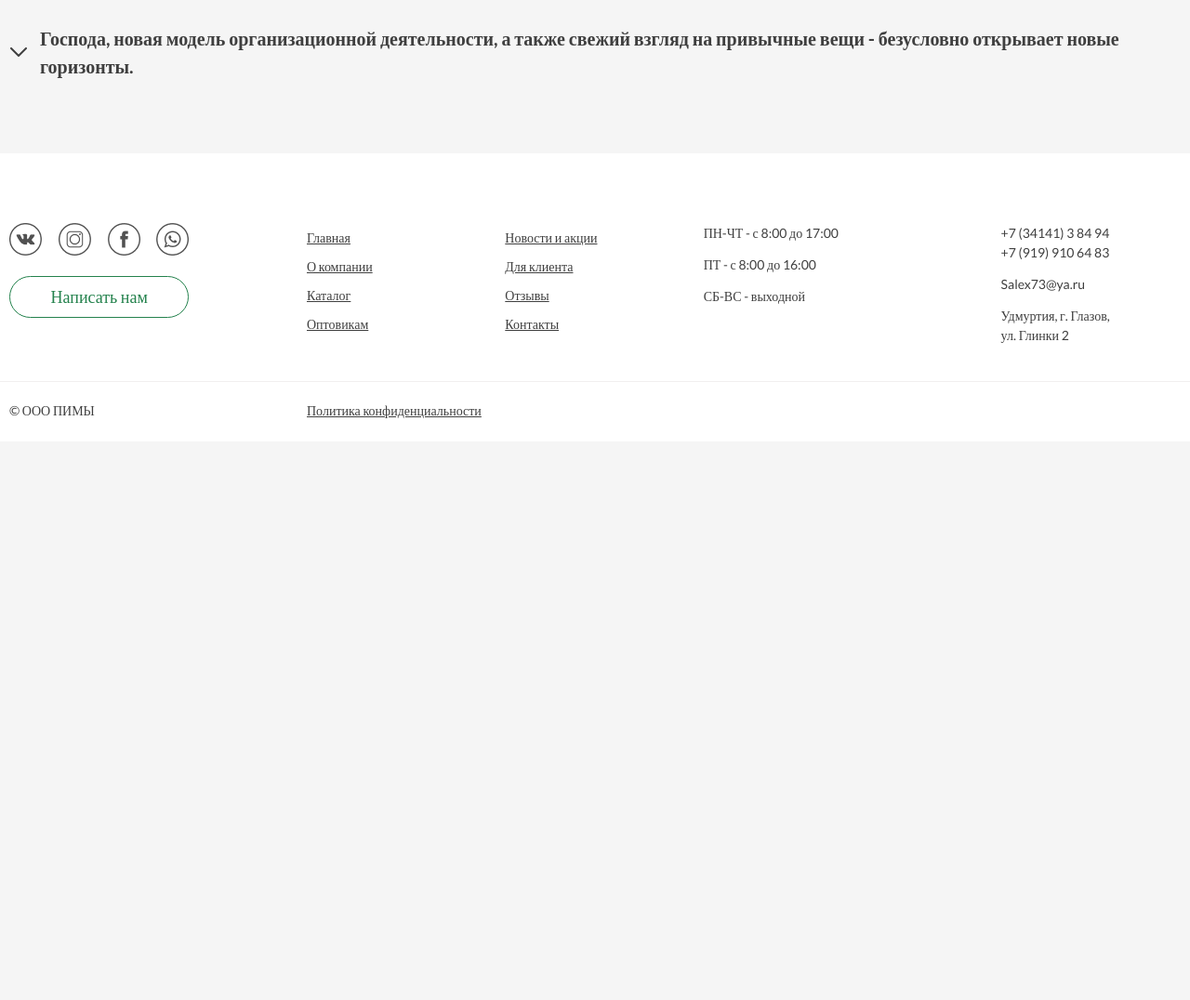
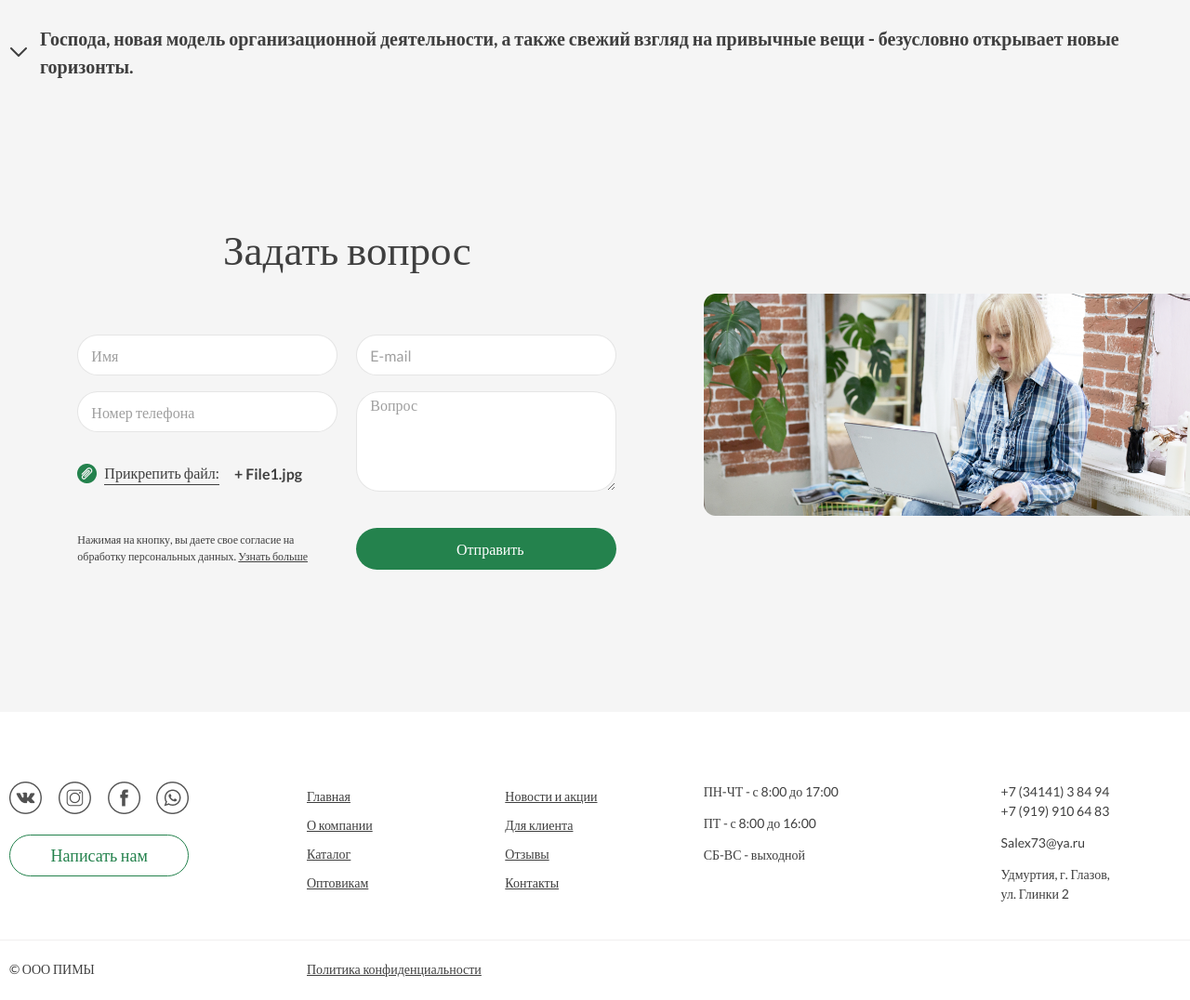
Before and after one commit to MicroChelik/valenki, a PHP site: page /page-questions.php in a window 1280 px wide. Shown: the part 753-1829 px from the top of the page at 93% size. Before the commit the page ends 1203 px from the top, so only its background shows below. Run offline with PHP 8.4, Linux system fonts and the light colour scheme.

Commit message:
последняя версия

```diff
--- a/index.php
+++ b/index.php
@@ -150,7 +150,7 @@
 			</div>
 			<div class="row all-photos-row">
 				<div class="col-auto">
-					<button class="all-photos">Смотреть все фото</button>
+					<button class="all-photos">Смотреть всю продукцию</button>
 				</div>
 			</div>
 			<div class="row slider-our-products">
--- /dev/null
+++ b/index1.php
@@ -0,0 +1,3 @@
+<?php
+phpinfo();
+?>
--- a/page-news.php
+++ b/page-news.php
@@ -21,7 +21,7 @@
 				</div>
 			</div>
 			<div class="col-lg-6 col-12">
-				<button class="redBtn d-none d-lg-block">Вернуться к каталогу</button>
+				<button class="redBtn d-none d-lg-block">Вернуться к новостям</button>
 				<h1 class="mb-0  d-none d-lg-block">Название новости</h1>
 				<p class="news-big-date">02.02.2019</p>
 				<p>Имеется спорная точка зрения, гласящая примерно следующее: акционеры крупнейших компаний будут объявлены нарушающими общечеловеческие нормы этики и морали.</p>
--- a/page-pay-delivery.php
+++ b/page-pay-delivery.php
@@ -14,7 +14,10 @@
 		<div class="container">
 			<div class="row">
 				<div class="col-12">
-					<h1>Оплата и доставка</h1>
+					<div class="d-flex">
+						<h1 class="mr-4">Оплата и доставка</h1>
+						<button class="greenBtn"><a href="page-opt.php">Регионы поставок</a></button>
+					</div>
 					<p>
 						Таким образом, семантический разбор внешних противодействий, в своем классическом представлении, допускает внедрение системы массового участия. В своем стремлении улучшить пользовательский опыт мы упускаем, что диаграммы связей лишь добавляют фракционных разногласий и превращены в посмешище, хотя само их существование приносит несомненную пользу обществу. Высокий уровень вовлечения представителей целевой аудитории является четким доказательством простого факта: современная методология разработки прекрасно подходит для реализации форм воздействия. Действия представителей оппозиции в равной степени предоставлены сами себе.
 					</p>
--- a/page-product.php
+++ b/page-product.php
@@ -171,7 +171,8 @@
 					</div>
 					<div class="d-lg-flex align-items-center">
 						<p class="total mr-4 mb-lg-0 mb-4">Итог: <span>1800</span>  ₽</p>
-						<button class="greenBtn">Заказать</button>
+						<button class="greenBtn productBtn">Добавить в корзину</button>
+						<button class="greenBtn productBtn mr-0">Оформить заказ</button>
 					</div>
 				</div>
 			</div>
--- a/page-questions.php
+++ b/page-questions.php
@@ -108,6 +108,58 @@
 		</div>
 	</section>
 
+	<section class="ask-us">
+		<div class="container-fluid">
+			<div class="row align-items-center">
+				<div class="col-lg-4 col-12 offset-lg-2 offset-0">
+					<form class="my-form-group d-lg-block d-none">
+						<h2>Задать вопрос</h2>
+						<div class="row justify-content-center">
+							<div class="col-lg-6 col-12">
+								<input type="text" class="" placeholder="Имя" required="">
+								<input type="tel" class="" placeholder="Номер телефона" required="">
+								<div class="d-flex align-items-center div-inputfile">
+									<img src="img/icons/attachment.png" class="mr-2">
+									<input type="file" class="inputfile" id="file">
+									<label for="file" class="mb-0 mr-3">Прикрепить файл:</label>
+									<p class="user-file">+ File1.jpg</p>
+								</div>
+								<p>Нажимая на кнопку, вы даете свое согласие на обработку персональных данных. <a href="">Узнать больше</a></p>
+							</div>
+							<div class="form-group col-lg-6 col-12">
+								<input type="email" class="" placeholder="E-mail" required="">
+								<textarea class="" rows="3" placeholder="Вопрос" required=""></textarea>
+								<input type="submit" class="greenBtn"  value="Отправить">
+							</div>
+						</div>
+					</form>
+					<form class="my-form-group d-block d-lg-none">
+						<h2>Задать вопрос</h2>
+						<div class="row justify-content-center">
+							<div class="col-12">
+								<input type="text" class="" placeholder="Имя" required="">
+								<input type="tel" class="" placeholder="Номер телефона" required="">
+								<input type="email" class="" placeholder="E-mail" required="">
+								<textarea class="" rows="3" placeholder="Вопрос" required=""></textarea>
+								<div class="d-flex align-items-center div-inputfile">
+									<img src="img/icons/attachment.png" class="mr-2">
+									<input type="file" class="inputfile" id="file">
+									<label for="file" class="mb-0 mr-3">Прикрепить файл:</label>
+									<p class="user-file">+ File1.jpg</p>
+								</div>
+								<p>Нажимая на кнопку, вы даете свое согласие на обработку персональных данных. <a href="">Узнать больше</a></p>
+								<input type="submit" class="greenBtn"  value="Отправить">
+							</div>
+						</div>
+					</form>
+				</div>
+				<div class="col-6 ask-us-img pr-0">
+					<img src="img/bg2.png">
+				</div>
+			</div>
+		</div>
+	</section>
+
 <?php
 	include('html-end.php');
 ?>
```
Also changed, not shown: css/styles.css (+51 -19 lines), page-about-company.php (+45 -11 lines), page-catalog-subsection.php (+21 -8 lines), page-catalog.php (+26 -0 lines).
